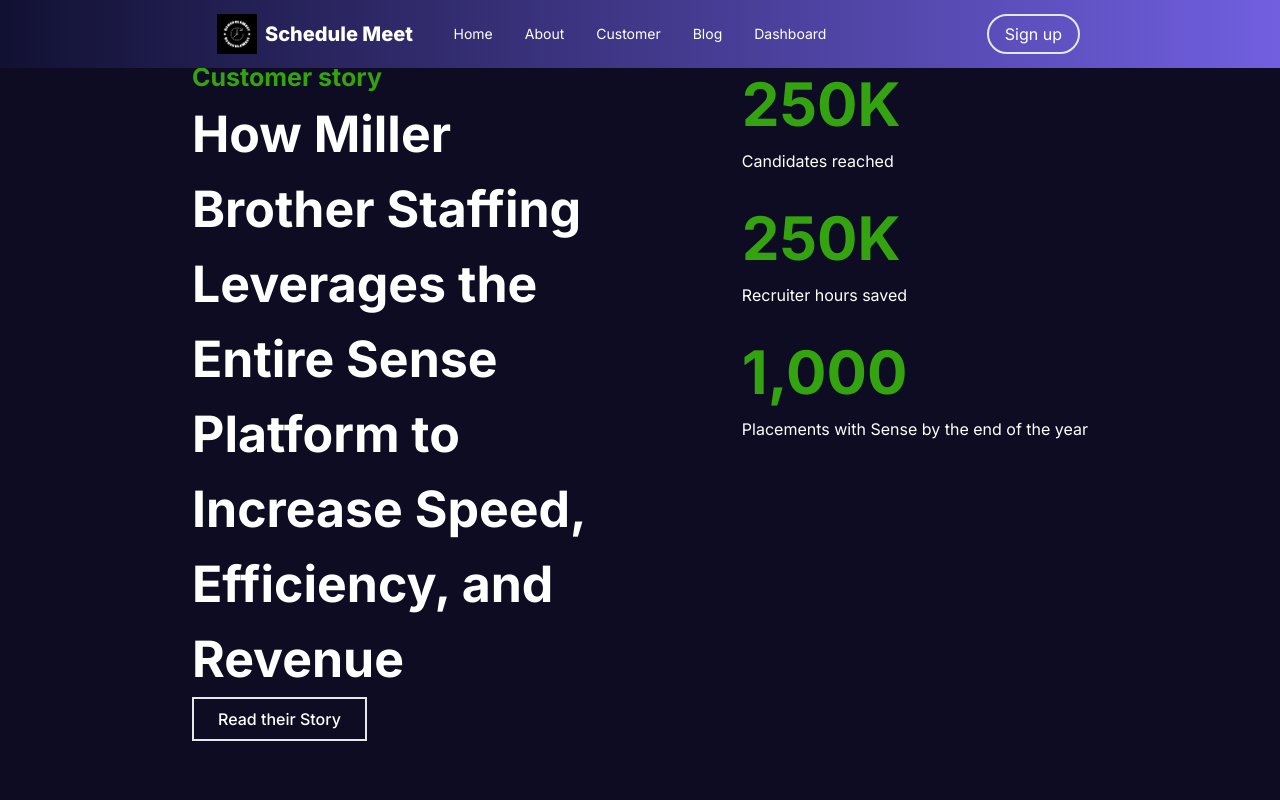
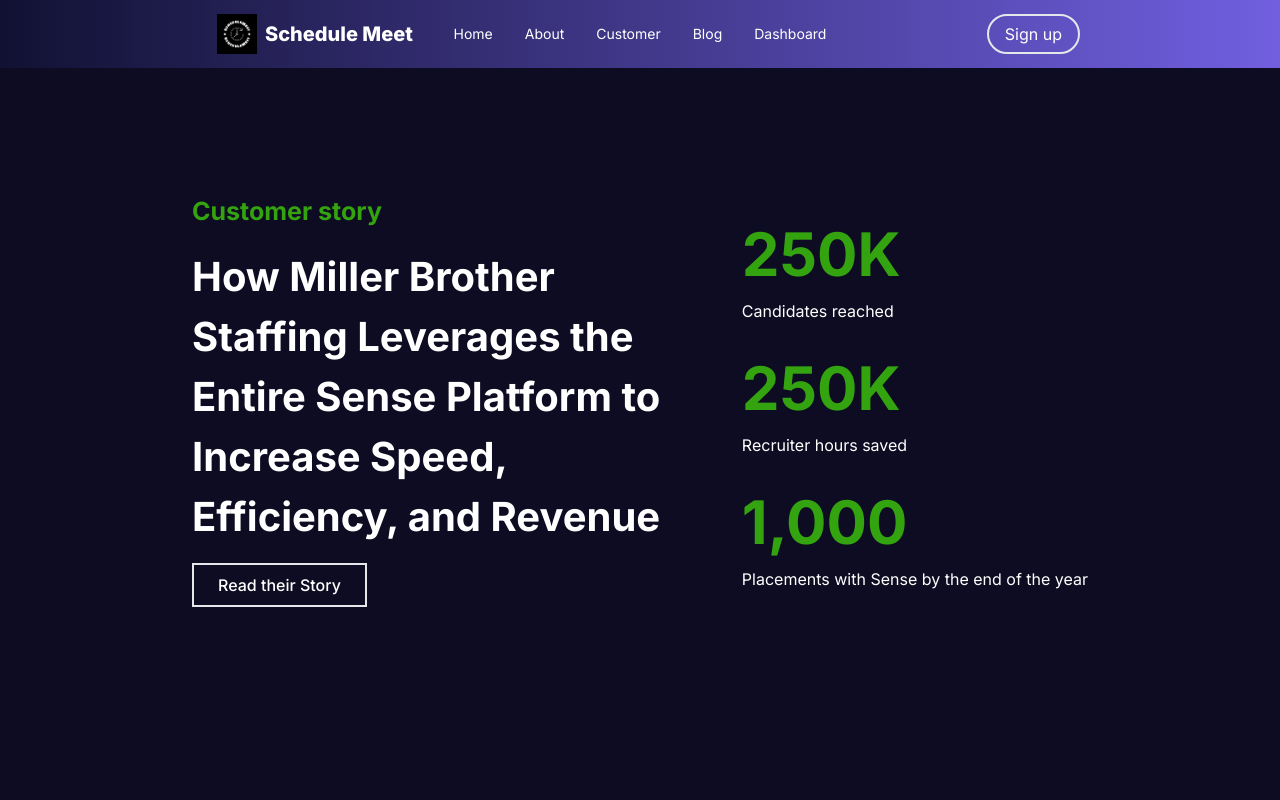
Before and after one commit to Naymul-NN/Schedulemeet-client, a Next.js app: page /customers in a window 1280 px wide. Shown: the top 800 px of the page. Built offline with nearby package versions, Linux system fonts and the light colour scheme.

Commit message:
update code

```diff
--- a/src/components/customers/CustomersPage.js
+++ b/src/components/customers/CustomersPage.js
@@ -19,10 +19,10 @@ import Link from 'next/link';
 
 
 
-          <div className="flex justify-between">
-          <div className="w-[50%]">
+          <div className="flex xl:flex-row lg:flex-row flex-col-reverse xl:justify-between lg:justify-between items-center">
+          <div className="xl:w-[55%] lg:w-[80%]">
             <h2 className="text-[#33A30F] text-[25px] font-bold">Customer story</h2>
-            <p className="text-[50px] font-bold">How Miller Brother Staffing Leverages the Entire Sense Platform to Increase Speed, Efficiency, and Revenue</p>
+            <p className="xl:text-[40px] lg:text-[30px] md:text-[30px] text-[20px] font-bold my-4">How Miller Brother Staffing Leverages the Entire Sense Platform to Increase Speed, Efficiency, and Revenue</p>
 
             <button className="px-6 py-2 border-2 hover:bg-[#715FE0] hover:border-transparent font-medium">Read their Story</button>
             </div>
--- a/src/components/footer/Footer.jsx
+++ b/src/components/footer/Footer.jsx
@@ -1,8 +1,11 @@
 import React from 'react';
+import navBarStyle from "../../components/navbar/Navbar.css";
 
 const Footer = () => {
     return (
-        <div className='py-4'>
+
+      <div>
+<div className='py-4 '>
 
 <h2 className='text-center pt-4 py-3'><span className='font-bold'><span className='font-bold text-[20px]'>NextApp</span></span>- Best Service</h2>
 <div className='border-b-[1px] w-[10%] border-[#585858] mx-auto'></div>
@@ -54,7 +57,7 @@ const Footer = () => {
 
 
 
-        </div>
+        </div></div>
     );
 };
 
```
